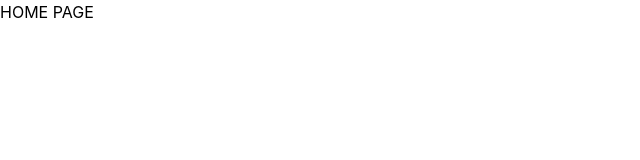
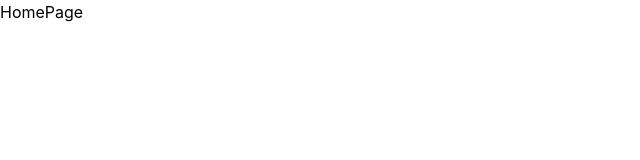
Before and after one commit to victorvzn/bootcamp-frontend-python-g30-jv, a React (Vite) app in the folder semana12/dia01-01-react-router-declarative-mode-tailwindcss/: page / in a window 1280 px wide. Shown: the top 160 px of the page, without its empty margins (0-640 px from the left). Built offline with nearby package versions, Linux system fonts and the light colour scheme.

Commit message:
semana12, dia01, 01, react router declartive mode tailwindcss

```diff
--- a/semana12/dia01-01-react-router-declarative-mode-tailwindcss/src/main.jsx
+++ b/semana12/dia01-01-react-router-declarative-mode-tailwindcss/src/main.jsx
@@ -4,12 +4,14 @@ import './index.css'
 import App from './App.jsx'
 
 import { BrowserRouter, Route, Routes } from 'react-router'
+import HomePage from './pages/HomePage.jsx'
+import PruebaPage from './pages/PruebaPage.jsx'
 
 createRoot(document.getElementById('root')).render(
   <BrowserRouter>
     <Routes>
-      <Route path='/' element={<h1>HOME PAGE</h1>} />
-      <Route path='/prueba' element={<h1>PRUEBA PAGE</h1>} />
+      <Route path='/' element={<HomePage />} />
+      <Route path='/prueba' element={<PruebaPage />} />
     </Routes>
   </BrowserRouter>
 )
--- /dev/null
+++ b/semana12/dia01-01-react-router-declarative-mode-tailwindcss/src/pages/HomePage.jsx
@@ -0,0 +1,7 @@
+const HomePage = () => {
+  return (
+    <div>HomePage</div>
+  )
+}
+
+export default HomePage
--- /dev/null
+++ b/semana12/dia01-01-react-router-declarative-mode-tailwindcss/src/pages/PruebaPage.jsx
@@ -0,0 +1,7 @@
+const PruebaPage = () => {
+  return (
+    <h1>PRUEBA PAGE</h1>
+  )
+}
+
+export default PruebaPage
```
